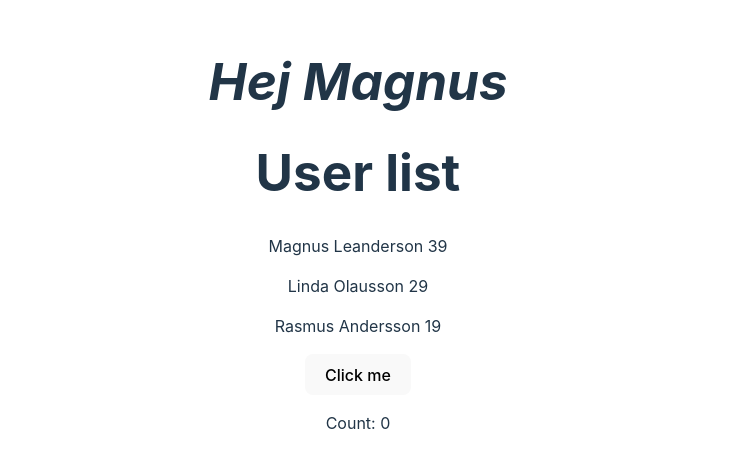
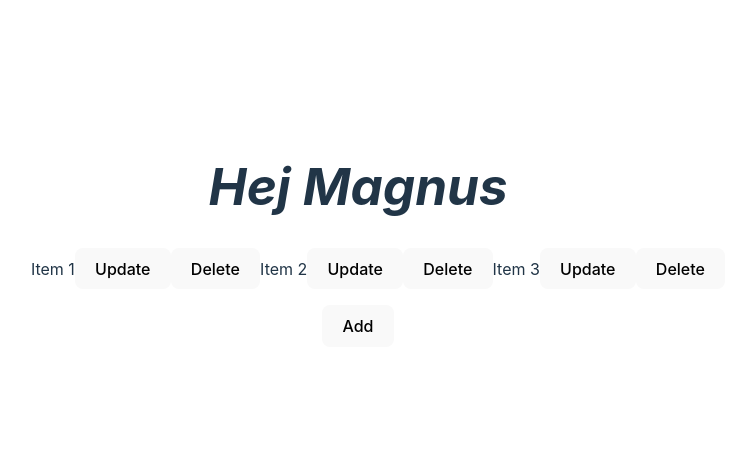
Before and after one commit to mangalooo/ITHS_FirstProject, a React (Vite) app: page / in a window 1280 px wide. Shown: the part 165-632 px from the top of the page, without its empty margins (282-1018 px from the left). Built offline with nearby package versions, Linux system fonts and the light colour scheme.

Commit message:
Test Add, Update and Delete items

```diff
--- a/src/App.jsx
+++ b/src/App.jsx
@@ -1,7 +1,7 @@
 import './App.css';
 import MyClass from './components/MyClass';
-import ParentComponentUserList from './components/ParentComponentUserList';
-import Event from './components/Event';
+import AddUpdateDeleteToList from './components/AddUpdateDeleteToList';
+
 {/*
 import MyFunction from './components/MyFunction';
 import MapFilterReduceFind from './components/MapFilterReduceFind';
@@ -9,6 +9,8 @@ import Destruct from './components/Destruct';
 import TernaryOperator from './components/TernaryOperator';
 import SpreadOperator from './components/SpreadOperator';
 import MyClassComponent from './components/MyClassComponent';
+import Event from './components/Event';
+import ParentComponentUserList from './components/ParentComponentUserList';
 
 import { sum } from './components/Modules';
 */}
@@ -19,8 +21,7 @@ function App() {
       <>
           <div>
               <MyClass />
-              <ParentComponentUserList />
-              <Event />
+              <AddUpdateDeleteToList />
 
               {/*
                 <MyFunction />
@@ -29,7 +30,8 @@ function App() {
                 <TernaryOperator />
                 <SpreadOperator />
                 <MyClassComponent />
-
+                <ParentComponentUserList />
+                <Event />
                 <p>{ sum(5,3) }</p>
             */}
 
--- /dev/null
+++ b/src/components/AddUpdateDeleteToList.jsx
@@ -0,0 +1,41 @@
+import { useState } from "react";
+
+const ListManipulationExample = () => {
+    const [data, setData] = useState(['Item 1', 'Item 2', 'Item 3']);
+
+    const addItem = () => {
+        const newData = [...data, 'New Item'];
+        setData(newData);
+    };
+
+    const removeItem = (index) => {
+        const removeData = [...data];
+        removeData.splice(index, 1);
+        setData(removeData);
+    }
+
+    const updateItem = (index) => {
+        const updateData = [...data];
+        updateData[index] = 'Updated item';
+        setData(updateData);
+    };
+
+    return (
+        <div>
+            <ul>
+                {data.map((item, index) => (
+                    <il key={index}>
+                        {item}
+                        <button onClick={() => updateItem(index)}> Update </button>
+                        <button onClick={() => removeItem(index)}> Delete </button>
+                    </il>
+                ))}
+            </ul>
+            <button onClick={addItem}> Add </button>
+            <br />
+
+        </div>
+    );
+};
+
+export default ListManipulationExample;
```
